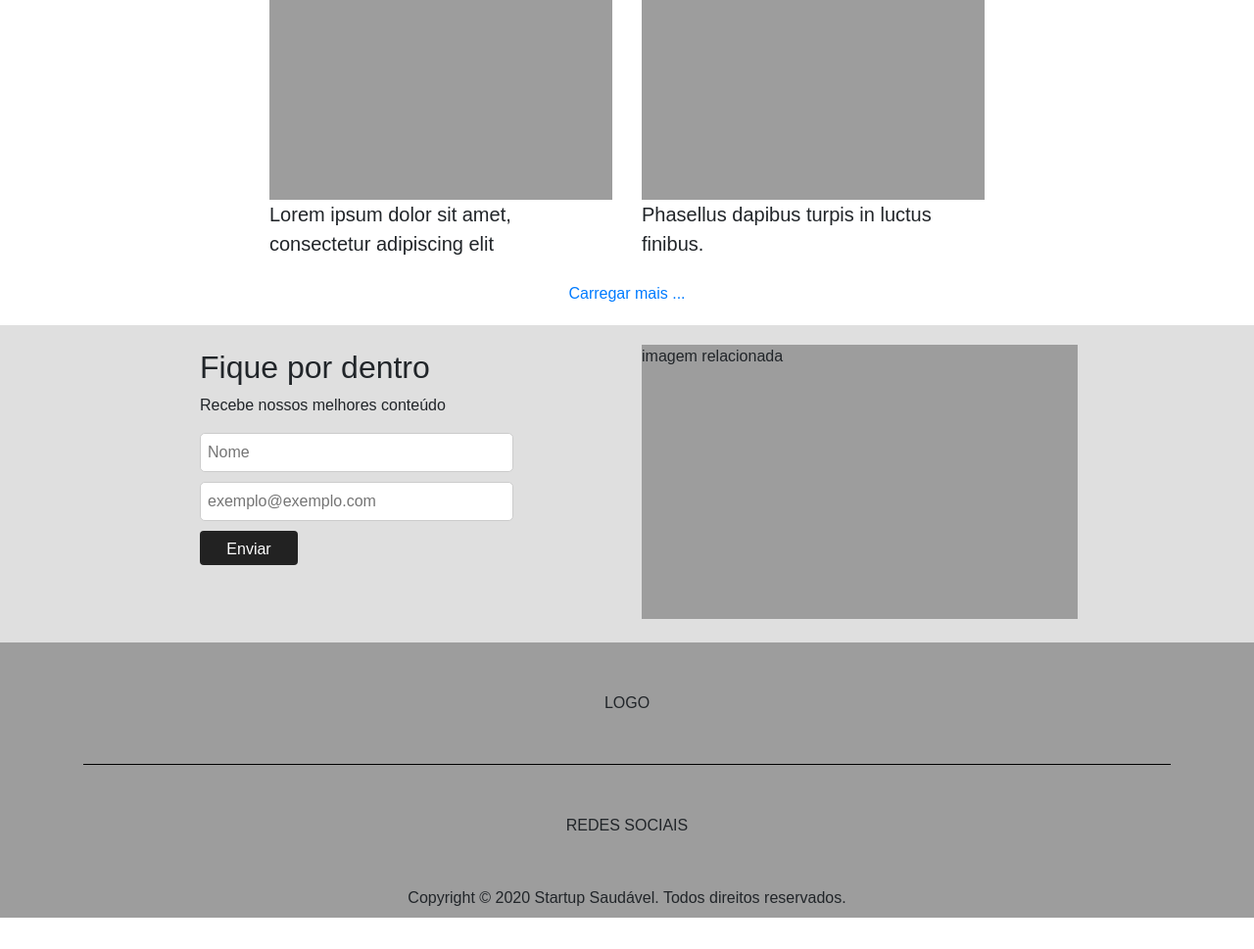
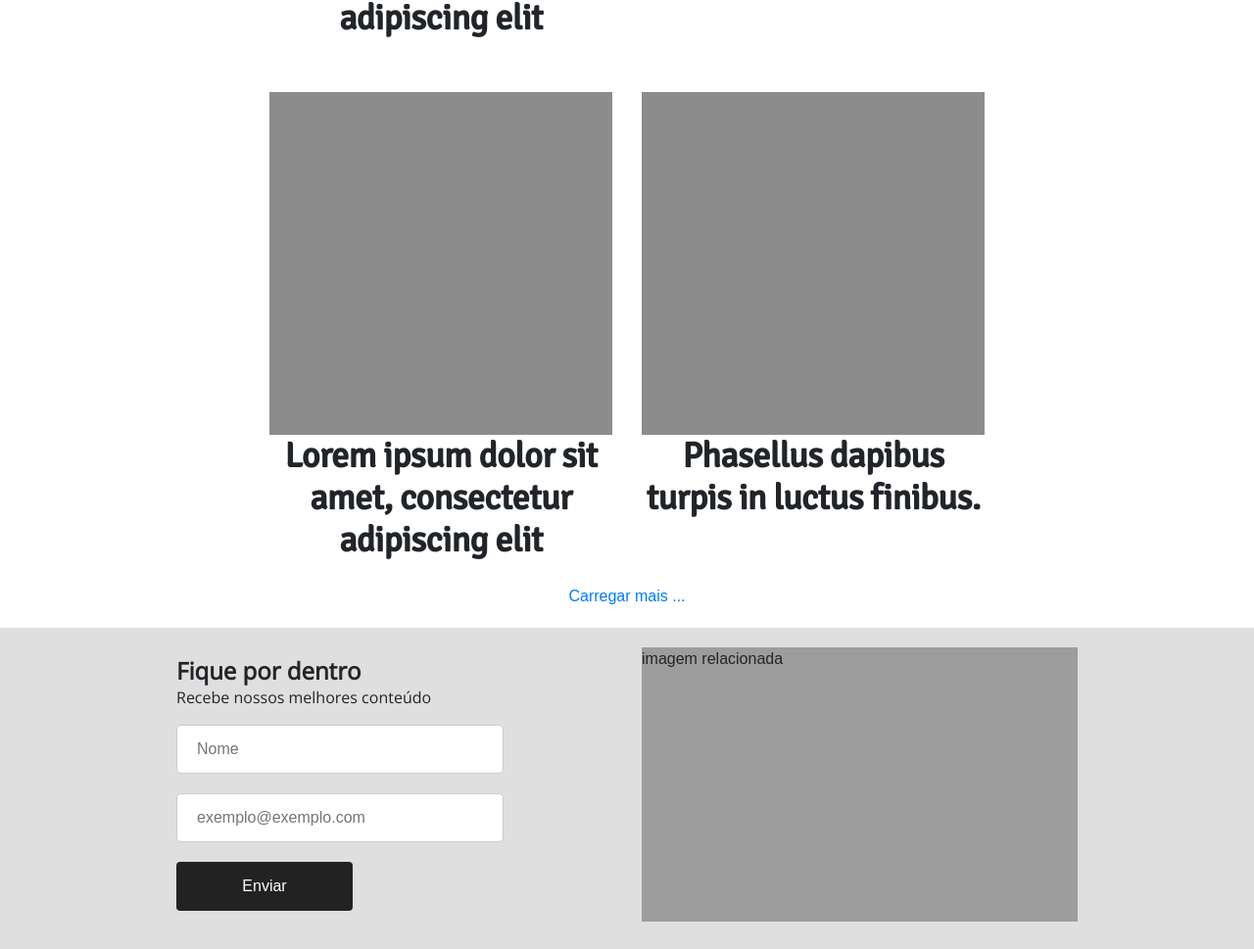
Before and after one commit to mpleandro/showmetheleads, a plain HTML site: page index.html in a window 1280 px wide. Shown: the part 1579-2548 px from the top of the page at 98% size. Before the commit the page ends 2516 px from the top, so only its background shows below. Drawn offline with nearby package versions, Linux system fonts and the light colour scheme.

Commit message:
Alteração global referente a atualização de pequenos problemas na disposição de espaçamento do layout

```diff
--- a/css/estilo-central.css
+++ b/css/estilo-central.css
@@ -1,12 +1,21 @@
+@import url('https://fonts.googleapis.com/css?family=Open+Sans|Signika&display=swap');
+
 .box-newsTop {
   background: #9d9d9d;
-  height: 300px;
+  min-height: 200px;
+  max-height: auto;
 }
 .title-box {
-  font-size: 20px;
+  font-family: 'Signika', sans-serif;
+  font-style: normal;
+  font-weight: bold;
+  font-size: 36px;
+  text-align: center;
+  letter-spacing: -0.015em;
+  line-height: 43px;
 }
 .nr2 {
-  margin-top: 20px;
+  margin-top: 30px;
 }
 .logo-footer {
   padding: 50px 0px;
@@ -22,15 +31,33 @@
   margin-top: 20px;
   height: 280px;
 }
+.newsletter-form-div{
+  padding-top:30px;
+}
+.newsletter-form-div h2{
+  font-family: 'Open Sans', sans-serif;
+  font-style: normal;
+  font-weight: 800;
+  font-size: 24px;
+  margin:0px;
+}
+.newsletter-form-div p{
+  font-family: 'Open Sans', sans-serif;
+  font-style: normal;
+  font-weight: normal;
+  font-size: 16px;
+}
+#newsletter-div .formulario-envio input{
+  height:50px;
+}
 /* IDS PRINCIPAIS DAS SEÇÕES */
 #carrousel-div {
   background: #9d9d9d;
-  height: 500px;
-  margin-top: 10px;
+  max-height: 400px;
   padding: 0;
 }
 #carrousel-div img {
-  max-height: 500px;
+  max-height: 400px;
 }
 #noticias-div1 {
   margin-top: 52px;
--- a/css/styles.css
+++ b/css/styles.css
@@ -37,8 +37,8 @@ label {
   margin-right: 10px;
 }
 input {
-  padding: 7px;
-  margin-bottom: 10px;
+  padding: 7px 20px;
+  margin-bottom: 20px;
   display: flex;
   justify-content: center;
   align-items: center;
@@ -52,8 +52,7 @@ input {
 }
 
 input[type="submit"] {
-  height: 35px;
-  width: 100px;
+  width: 180px;
   border-radius: 4px;
   border: none;
   cursor: pointer;
--- a/index.html
+++ b/index.html
@@ -2,35 +2,26 @@
 <html lang="pt-br">
   <head>
     <meta charset="utf-8" />
-    <meta
-      name="viewport"
-      content="width=device-width, initial-scale=1, shrink-to-fit=no"
-    />
+    <meta name="viewport" content="width=device-width, initial-scale=1, shrink-to-fit=no" />
     <meta name="description" content="Descrição para SEO [aguardando]" />
     <meta name="author" content="Startup Saudavel" />
     <title>Startup Saudável</title>
     <link href="css/bootstrap.min.css" rel="stylesheet" />
-    <link href="css/estilo-central.css" rel="stylesheet" />
-    <link rel="stylesheet" href="css/styles.css" />
+    <link href="css/estilo-central.css?v1.0.2" rel="stylesheet" />
+    <link rel="stylesheet" href="css/styles.css"/>
+    <link rel="icon" href="assets/icon.ico" type="image/x-icon"/>
+  	<link rel="shortcut icon" href="assets/icon.ico" type="image/x-icon"/>
   </head>
   <body>
     <!--- Menu topo --->
     <nav class="navbar navbar-expand-md navbar-light bg-light">
       <div class="container">
         <a class="navbar-brand" href="#">Logo</a>
-        <button
-          class="navbar-toggler"
-          type="button"
-          data-toggle="collapse"
-          data-target="#navbarBlog"
-          aria-controls="navbarBlog"
-          aria-expanded="false"
-          aria-label="Toggle navigation"
-        >
+        <button class="navbar-toggler" type="button" data-toggle="collapse" data-target="#navbarBlog" aria-controls="navbarBlog" aria-expanded="false" aria-label="Toggle navigation">
           <span class="navbar-toggler-icon"></span>
         </button>
         <div class="flex-row-reverse collapse navbar-collapse" id="navbarBlog">
-          <ul class="nav justify-content-end">
+          <ul class="nav navbar-nav">
             <li class="nav-item active">
               <a class="nav-link" href="#">Menu 1</a>
             </li>
@@ -53,10 +44,13 @@
       >
         <div class="carousel-inner">
           <div class="carousel-item active ">
-            <img src="assets/img1.jpeg" class="d-block w-100" alt="..." />
+            <img src="assets/carousel/banner-1.jpg" class="d-block w-100" alt="..." />
           </div>
           <div class="carousel-item ">
-            <img src="assets/img2.jpg" class="d-block w-100" alt="..." />
+            <img src="assets/carousel/img2.jpg" class="d-block w-100" alt="..." />
+          </div>
+          <div class="carousel-item ">
+            <img src="assets/carousel/img3.png" class="d-block w-100" alt="..." />
           </div>
         </div>
         <a
@@ -83,16 +77,16 @@
     <div class="container" id="noticias-div1">
       <div class="row justify-content-md-center">
         <div class="col-md-5">
-          <div class="p-4 box-newsTop cgrey">
-            Imagem 1
+          <div class="p-0 box-newsTop">
+            <img src="assets/news/noticia1.jpg" class="d-block w-100" alt="..." />
           </div>
           <div class="title-box">
             Lorem ipsum dolor sit amet, consectetur adipiscing elit
           </div>
         </div>
         <div class="col-md-5">
-          <div class="p-4 box-newsTop cgrey">
-            Imagem 2
+          <div class="p-0 box-newsTop cgrey">
+            <img src="assets/news/noticia1.jpg" class="d-block w-100" alt="..." />
           </div>
           <div class="title-box">
             Phasellus dapibus turpis in luctus finibus.
@@ -104,16 +98,16 @@
     <div class="container" id="noticias-div2">
       <div class="row justify-content-md-center">
         <div class="col-md-4 mb-4">
-          <div class="p-4 box-newsTop">
-            Imagem 1
+          <div class="p-0 box-newsTop">
+            <img src="assets/news/noticia1.jpg" class="d-block w-100" alt="..." />
           </div>
           <div class="title-box">
             Lorem ipsum dolor sit amet, consectetur adipiscing elit
           </div>
         </div>
         <div class="col-md-4 mb-4">
-          <div class="p-4 box-newsTop">
-            Imagem 2
+          <div class="p-0 box-newsTop">
+            <img src="assets/news/noticia1.jpg" class="d-block w-100" alt="..." />
           </div>
           <div class="title-box">
             Phasellus dapibus turpis in luctus finibus.
@@ -122,16 +116,16 @@
       </div>
       <div class="row justify-content-md-center nr2">
         <div class="col-md-4 mb-4">
-          <div class="p-4 box-newsTop">
-            Imagem 3
+          <div class="p-0 box-newsTop">
+            <img src="assets/news/noticia1.jpg" class="d-block w-100" alt="..." />
           </div>
           <div class="title-box">
             Lorem ipsum dolor sit amet, consectetur adipiscing elit
           </div>
         </div>
         <div class="col-md-4 mb-4">
-          <div class="p-4 box-newsTop">
-            Imagem 4
+          <div class="p-0 box-newsTop">
+            <img src="assets/news/noticia1.jpg" class="d-block w-100" alt="..." />
           </div>
           <div class="title-box">
             Phasellus dapibus turpis in luctus finibus.
@@ -147,12 +141,12 @@
       <div class="container">
         <div class="row justify-content-md-center">
           <div class="col-md-5 mb-4">
-            <div class="p-4">
+            <div class="newsletter-form-div">
               <h2>Fique por dentro</h2>
               <p>Recebe nossos melhores conteúdo</p>
               <form
                 action="https://smtl.gama.academy/leads/3d843760-39f4-11ea-a319-e90cfbc180ef"
-                method="post"
+                method="post" class="formulario-envio"
               >
                 <ul class="flex-outer">
                   <li>
@@ -163,6 +157,7 @@
                       title="Digite o seu nome completo"
                       required
                       placeholder="Nome"
+                      class="w-75"
                     />
                   </li>
                   <li>
@@ -172,6 +167,7 @@
                       title="digite um e-mail válido"
                       required
                       placeholder="exemplo@exemplo.com"
+                      class="w-75"
                     />
                   </li>
                   <input name="redirectTo" type="hidden" value="" />
```
Also changed, not shown: assets/carousel/banner-1.jpg (added), assets/carousel/banner-2.png (added), assets/carousel/img1.jpeg (renamed from assets/img1.jpeg), assets/carousel/img2.jpg (renamed from assets/img2.jpg), assets/carousel/img3.png (renamed from assets/img2.png), assets/icon.ico (added), assets/news/noticia1.jpg (added), 1 other file.
